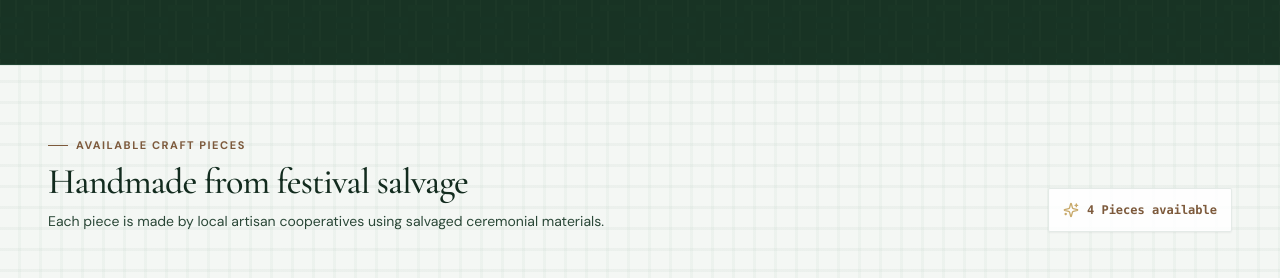
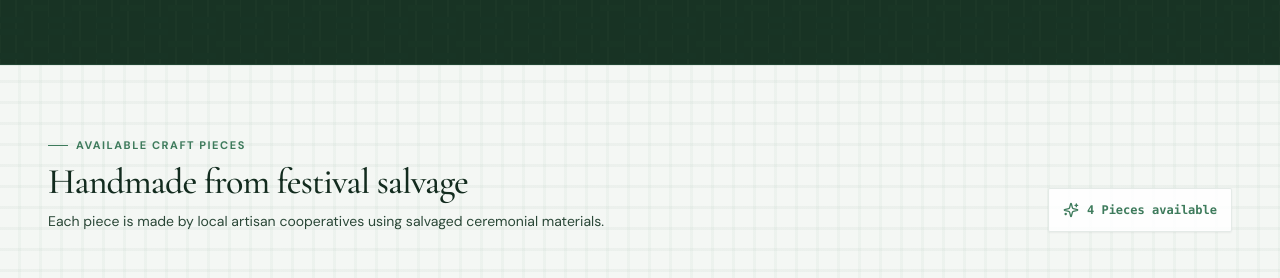
Before and after one commit to EsBazza/HeriTech-WebApp, a Next.js app: page / in a window 1280 px wide. Shown: the part 760-1038 px from the top of the page. Built offline with nearby package versions, Linux system fonts and the light colour scheme; no server answers.

Commit message:
feat(ui): remove workflow and fair trade from marketplace landing page and keep on impact ledger

```diff
--- a/src/app/page.tsx
+++ b/src/app/page.tsx
@@ -5,8 +5,6 @@ import { useAuth } from "@/components/auth/AuthProvider";
 import { useTranslation } from "@/contexts/TranslationContext";
 import { HeroSection } from "@/components/HeroSection";
 import { MaterialCard, MaterialProduct } from "@/components/MaterialCard";
-import { FeaturesGrid } from "@/components/FeaturesGrid";
-import { EscrowBar } from "@/components/EscrowBar";
 import { Search, Sparkles, Loader2 } from "lucide-react";
 
 // Curated Fallback Products for Demo Resilience
@@ -179,7 +177,7 @@ export default function MarketplacePage() {
       {/* 1. Hero Section (Solid dark anchor) */}
       <HeroSection />
 
-      {/* 2. Marketplace & Certified Goods Grid (Transparent weave shows through) */}
+      {/* 2. Marketplace & Certified Goods Grid */}
       <section
         id="marketplace-grid"
         className="section-main w-full py-12 sm:py-[72px] px-5 sm:px-12"
@@ -189,8 +187,8 @@ export default function MarketplacePage() {
           <div className="flex flex-col md:flex-row md:items-end justify-between gap-4">
             <div className="space-y-2 max-w-xl">
               <div className="flex items-center space-x-2">
-                <span className="w-5 h-[1.5px] bg-[#7D5A3C] inline-block" />
-                <span className="text-[11px] uppercase tracking-[0.14em] text-[#7D5A3C] font-bold">
+                <span className="w-5 h-[1.5px] bg-[#3E7B5C] inline-block" />
+                <span className="text-[11px] uppercase tracking-[0.14em] text-[#3E7B5C] font-bold">
                   {translateSync("AVAILABLE CRAFT PIECES")}
                 </span>
               </div>
@@ -205,8 +203,8 @@ export default function MarketplacePage() {
             </div>
 
             {/* Quick Stats Pill */}
-            <div className="flex items-center space-x-2 text-xs text-[#7D5A3C] font-mono-data bg-[rgba(255,255,255,0.85)] px-3.5 py-2 rounded-[2px] border border-[var(--border-light)] self-start md:self-auto font-bold min-h-[44px] shadow-xs">
-              <Sparkles className="w-4 h-4 text-[#C8A96A]" />
+            <div className="flex items-center space-x-2 text-xs text-[#3E7B5C] font-mono-data bg-[rgba(255,255,255,0.85)] px-3.5 py-2 rounded-[2px] border border-[var(--border-light)] self-start md:self-auto font-bold min-h-[44px] shadow-xs">
+              <Sparkles className="w-4 h-4 text-[#3E7B5C]" />
               <span>
                 {filteredProducts.length} {translateSync("Pieces available")}
               </span>
@@ -283,12 +281,6 @@ export default function MarketplacePage() {
           )}
         </div>
       </section>
-
-      {/* 3. Features Grid Section (Alternating cream overlay) */}
-      <FeaturesGrid />
-
-      {/* 4. How payments work Section (Transparent weave background) */}
-      <EscrowBar />
     </div>
   );
 }
```
